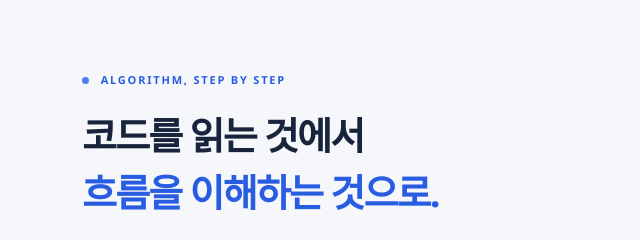
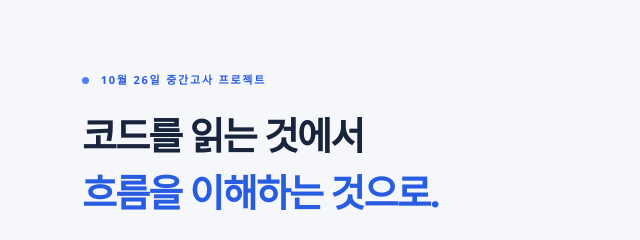
Before and after one commit to 2k-c-a/20240636, a website: page frontend/html/index.html in a window 1280 px wide. Shown: the part 179-419 px from the top of the page, 0-640 px from the left. Drawn offline with Linux system fonts and the light colour scheme.

Commit message:
Add midterm project label to homepage

```diff
--- a/frontend/html/index.html
+++ b/frontend/html/index.html
@@ -29,7 +29,7 @@
     </header>
 
     <main id="main" class="home-main">
-        <section class="hero"><div class="hero-copy"><p class="eyebrow"><span class="status-dot"></span> ALGORITHM, STEP BY STEP</p><h1>코드를 읽는 것에서<br><em>흐름을 이해하는 것으로.</em></h1><p class="hero-description">눈에 보이지 않던 알고리즘의 실행 과정.<br>코드 한 줄과 자료구조의 변화를 함께 따라가 보세요.</p><div class="hero-actions"><a class="button" href="visualizer.html">시각화로 학습 시작 <span aria-hidden="true">↗</span></a><a class="button button-secondary" href="board.html">질문 게시판 둘러보기</a></div><div class="hero-stats"><div><strong>9</strong><span>알고리즘</span></div><div><strong>36</strong><span>학습 예제</span></div><div><strong>7</strong><span>프로그래밍 언어</span></div></div></div><div class="hero-preview" aria-label="BFS의 큐 변화 예시"><div class="preview-top"><span class="preview-dots" aria-hidden="true">● ● ●</span><span>BFS · 너비 우선 탐색</span><span class="preview-badge">미리보기</span></div><div class="preview-code"><p><span>01</span> queue = [start]</p><p><span>02</span> while queue:</p><p class="preview-active"><span>03</span> &nbsp; node = queue.pop(0)<b>← 현재 단계</b></p><p><span>04</span> &nbsp; visit(node)</p></div><div class="preview-graph" aria-hidden="true"><span class="graph-node visited">A</span><span class="graph-line">→</span><span class="graph-node current">B</span><span class="graph-line">→</span><span class="graph-node">C</span></div><div class="preview-queue"><span>QUEUE</span><b>B</b><b>C</b><span class="queue-note">차례대로 꺼내며 탐색합니다</span></div><p class="preview-note">큐에서 B를 꺼내 다음 이웃을 확인해요.</p></div></section>
+        <section class="hero"><div class="hero-copy"><p class="eyebrow"><span class="status-dot"></span> 10월 26일 중간고사 프로젝트</p><h1>코드를 읽는 것에서<br><em>흐름을 이해하는 것으로.</em></h1><p class="hero-description">눈에 보이지 않던 알고리즘의 실행 과정.<br>코드 한 줄과 자료구조의 변화를 함께 따라가 보세요.</p><div class="hero-actions"><a class="button" href="visualizer.html">시각화로 학습 시작 <span aria-hidden="true">↗</span></a><a class="button button-secondary" href="board.html">질문 게시판 둘러보기</a></div><div class="hero-stats"><div><strong>9</strong><span>알고리즘</span></div><div><strong>36</strong><span>학습 예제</span></div><div><strong>7</strong><span>프로그래밍 언어</span></div></div></div><div class="hero-preview" aria-label="BFS의 큐 변화 예시"><div class="preview-top"><span class="preview-dots" aria-hidden="true">● ● ●</span><span>BFS · 너비 우선 탐색</span><span class="preview-badge">미리보기</span></div><div class="preview-code"><p><span>01</span> queue = [start]</p><p><span>02</span> while queue:</p><p class="preview-active"><span>03</span> &nbsp; node = queue.pop(0)<b>← 현재 단계</b></p><p><span>04</span> &nbsp; visit(node)</p></div><div class="preview-graph" aria-hidden="true"><span class="graph-node visited">A</span><span class="graph-line">→</span><span class="graph-node current">B</span><span class="graph-line">→</span><span class="graph-node">C</span></div><div class="preview-queue"><span>QUEUE</span><b>B</b><b>C</b><span class="queue-note">차례대로 꺼내며 탐색합니다</span></div><p class="preview-note">큐에서 B를 꺼내 다음 이웃을 확인해요.</p></div></section>
         <section class="learning-section"><div class="section-heading"><div><p class="eyebrow">LEARN AT YOUR PACE</p><h2>이해가 쌓이는 세 가지 방법</h2></div><span class="small">나의 속도로, 한 단계씩</span></div><div class="feature-grid"><a class="feature-card" href="visualizer.html"><span class="feature-icon">01 /</span><h3>실행 과정을 눈으로</h3><p>그래프, 배열, 큐의 변화를 코드와 나란히 확인하세요. 이전 단계로 돌아갈 수도 있어요.</p><span class="card-link">알고리즘 시각화 <span aria-hidden="true">↗</span></span></a><a class="feature-card" href="info.html#guide"><span class="feature-icon">02 /</span><h3>익숙한 언어로 비교</h3><p>Python부터 JavaScript까지. 같은 단계를 유지한 채 일곱 언어의 구현을 비교하세요.</p><span class="card-link">학습 방법 알아보기 <span aria-hidden="true">↗</span></span></a><a class="feature-card" href="board.html"><span class="feature-icon">03 /</span><h3>궁금한 점은 함께</h3><p>혼자 풀리지 않는 질문을 게시판에 남기고 댓글로 생각과 풀이를 나누세요.</p><span class="card-link">커뮤니티 둘러보기 <span aria-hidden="true">↗</span></span></a></div></section>
         <section class="topic-section"><div><p class="eyebrow">FIND YOUR NEXT STEP</p><h2>탐색부터 동적 계획법까지</h2><p>기초 개념을 익히고 다양한 구현으로 연결해 보세요.</p></div><div class="topic-tags"><a href="visualizer.html">BFS · DFS</a><a href="visualizer.html">이분 탐색</a><a href="visualizer.html">정렬</a><a href="visualizer.html">유니온 파인드</a><a href="visualizer.html">최단 경로</a><a href="visualizer.html">배낭 DP</a><a href="visualizer.html">위상 정렬</a><a href="visualizer.html">투 포인터</a></div></section>
     </main>
```
